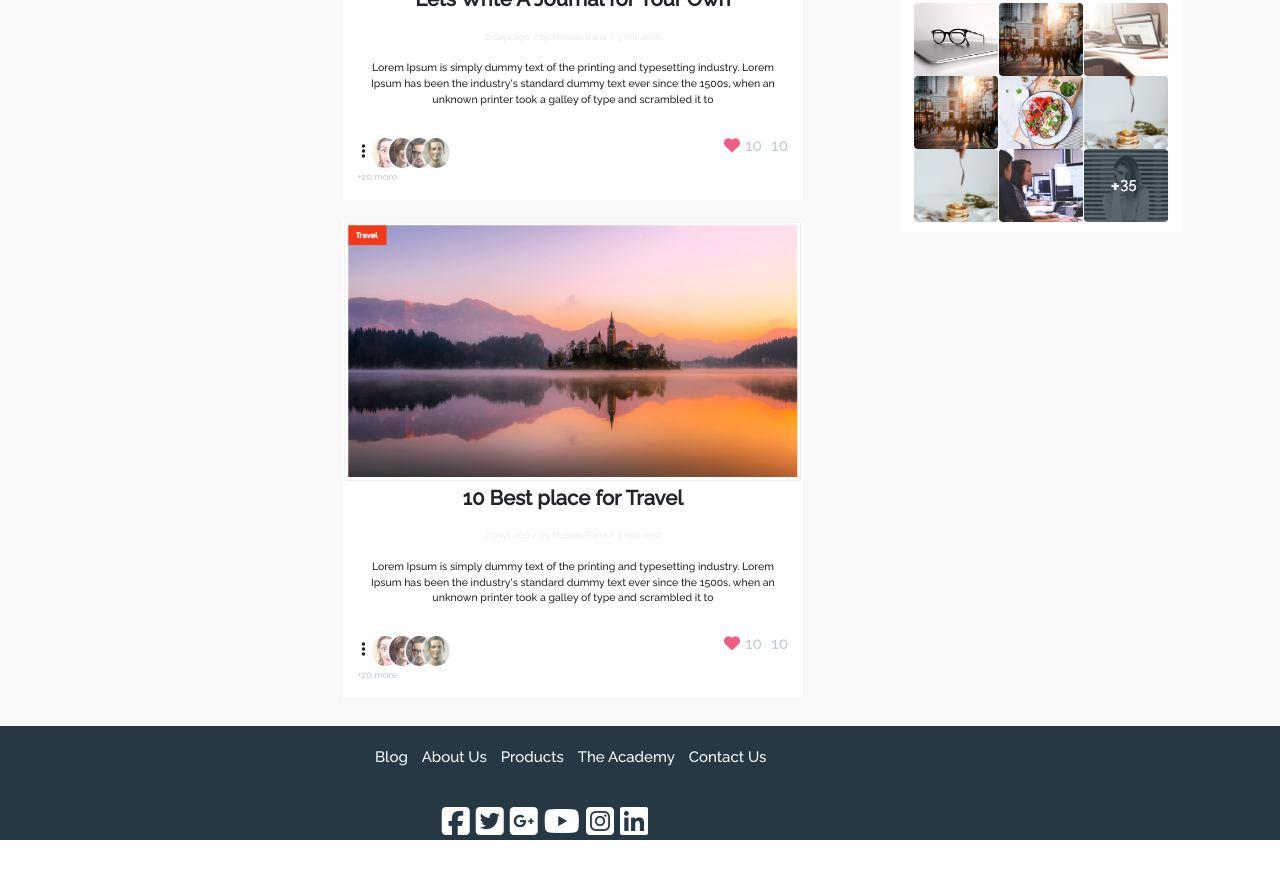
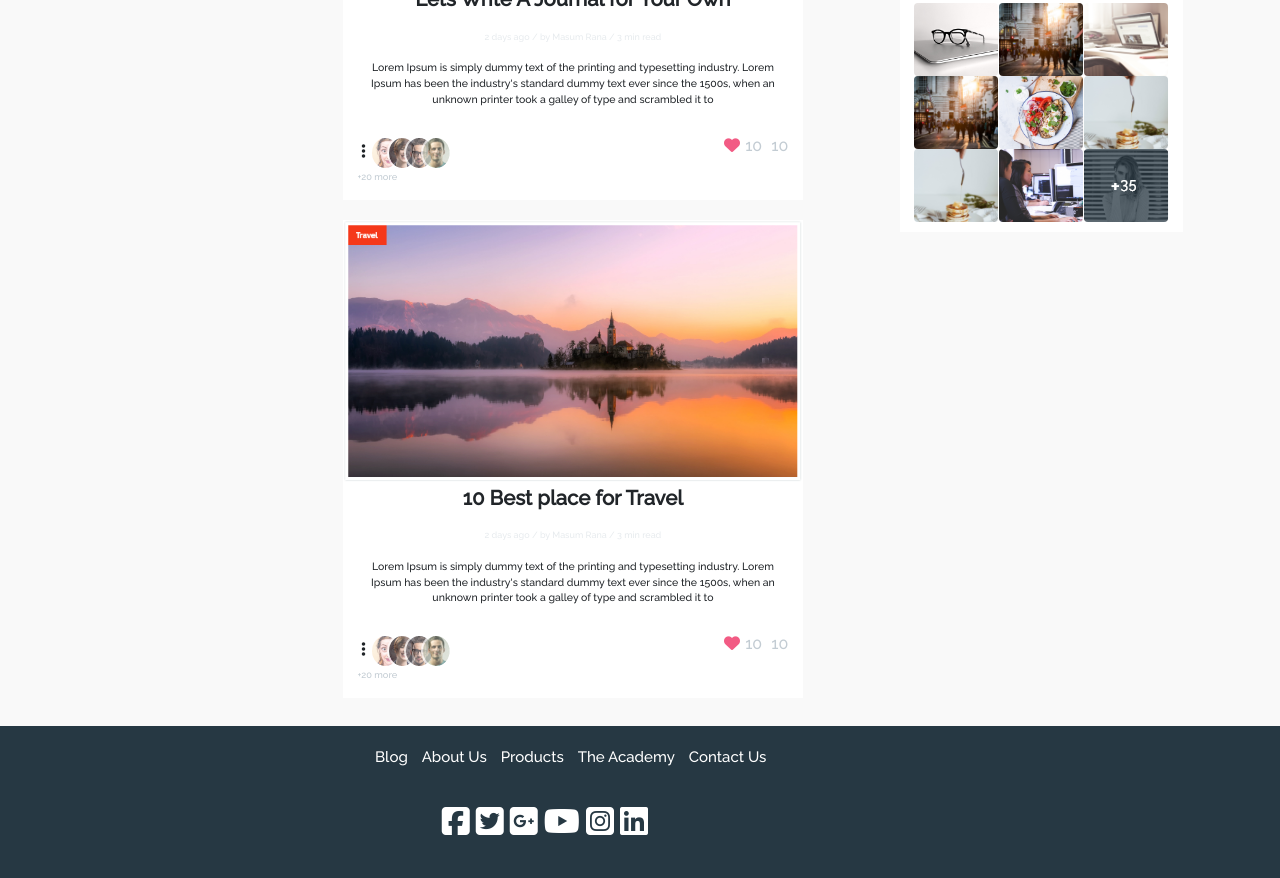
Before and after one commit to Mozammalhossainsobug/project03, a plain HTML site: page index.html in a window 1280 px wide. Shown: the part 1423-2301 px from the top of the page. Before the commit the page ends 2263 px from the top, so only its background shows below. Drawn offline with nearby package versions, Linux system fonts and the light colour scheme; some icons are missing.

Commit message:
Update index.html

```diff
--- a/index.html
+++ b/index.html
@@ -96,20 +96,18 @@
 
 
 	<div class="container-fluid" style="background-color: #F9F9F9;">
-    <div class="row" style="width: 100%; padding-top: 3%; ">
+		<div class="row" style="width: 100%; padding-top: 3%;">
 			<!---first column -->
 
 
 			<div class="col-md-3" style="width: 100%;">
 				<div class="container-fluid">
 					<div class="row mx-auto">
-
 						<div class="col-md-6 col-sm-0">
-
 						</div>
 
+
 						<div class="col-md-6 mx-auto" style="font-size: 10.5px; background-color: #FFFFFF;">
-
 							<div class="row d-flex justify-content-center">
 								<p class="Categories">Categories</p>
 							</div>
@@ -131,13 +129,9 @@
 									<input id="male" name="option" type="radio" value="male"> <label for="male">Beauty</label><br>
 								</form>
 							</div>
-
-
 						</div>
 					</div>
 				</div>
-
-
 			</div>
 			<!-- second column -->
 
@@ -254,9 +248,7 @@
 						</div>
 					</div>
 				</div>
-
 			</div>
-
 			<!-- third column =-->
 
 
@@ -386,8 +378,8 @@
 				<div class="row mx-auto" style="background-color: #FFFFFF;">
 					<p class="popular">Instagram Gallery</p>
 
-          <div >
 
+					<div>
 					</div>
 
 
@@ -437,35 +429,39 @@
 	</div>
 
 
-  <div class="container-fluid" style="background-color: #263843;">
+	<div class="container-fluid" style="background-color: #263843; padding-bottom: 50px;">
 		<div class="row" style="padding-top: 20px;">
 			<div class="col-3">
+			</div>
 
-          </div>
+
 			<div class="col-9">
 				<ul class="mx-auto" style="list-style-type: none; color: white; font-size: 15.05px;">
 					<li>Blog</li>
+
+
 					<li>About Us</li>
+
+
 					<li>Products</li>
+
+
 					<li>The Academy</li>
+
+
 					<li>Contact Us</li>
-
 				</ul>
 			</div>
+		</div>
 
-        </div>
 
 		<div class="row" style="margin-top: 20px;">
 			<div class="col-lg-4 col-md-0">
+			</div>
 
-             </div>
+
 			<div class=" col-8 mx-auto" style="color: white;">
-                    <i class="fab fa-facebook-square fa-2x"></i>
-                    <i class="fab fa-twitter-square fa-2x"></i>
-                    <i class="fab fa-google-plus-square fa-2x"></i>
-                    <i class="fab fa-youtube fa-2x"></i>
-                    <i class="fab fa-instagram-square fa-2x"></i>
-                    <i class="fab fa-linkedin fa-2x"></i>
+				<i class="fab fa-facebook-square fa-2x"></i> <i class="fab fa-twitter-square fa-2x"></i> <i class="fab fa-google-plus-square fa-2x"></i> <i class="fab fa-youtube fa-2x"></i> <i class="fab fa-instagram-square fa-2x"></i> <i class="fab fa-linkedin fa-2x"></i>
 			</div>
 		</div>
 	</div>
```
Lines whose indentation alone changed are shown as unchanged.
